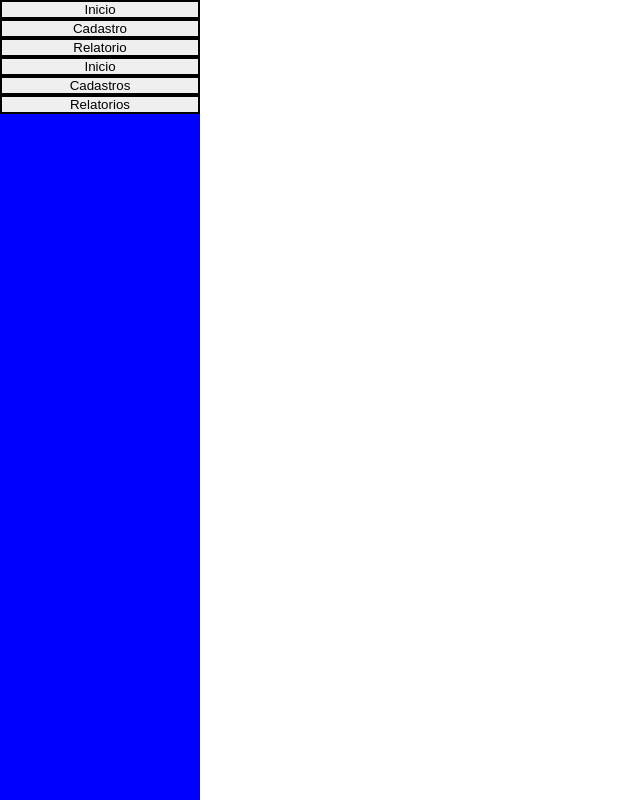
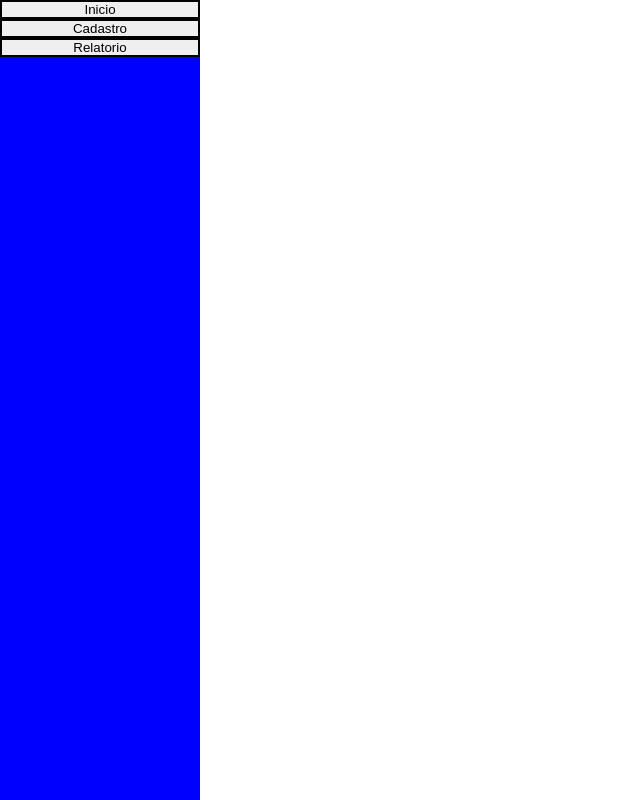
Before and after one commit to rodrigobeckmann/lsm-project, a React (Vite) app: page / in a window 1280 px wide. Shown: the whole page, without its empty margins (0-640 px from the left). Built offline with nearby package versions, Linux system fonts and the light colour scheme.

Commit message:
adcionado menu e submenu funcional

```diff
--- a/src/MenuData.tsx
+++ b/src/MenuData.tsx
@@ -1,27 +1,14 @@
 const menuData = [
   {
     tittle: 'Inicio',
-    Inicio: {
-      opt1: 'teste1',
-      opt2: 'teste2',
-      opt3: 'teste3',
-    }
   },
   {
     tittle: 'Cadastro',
-    Cadastro: {
-      opt1: 'teste1',
-      opt2: 'teste2',
-      opt3: 'teste3',
-    }
+    subMenu: ['opt1', 'opt2', 'opt3']
   },
   {
     tittle: 'Relatorio',
-    Relatorio: {
-      opt1: 'teste1',
-      opt2: 'teste2',
-      opt3: 'teste3',
-    }
+    subMenu: ['opt1', 'opt2', 'opt3']
   },
 ]
 
--- a/src/components/SideMenu.tsx
+++ b/src/components/SideMenu.tsx
@@ -1,31 +1,27 @@
 import SubMenu from "./SubMenu";
 import { useState } from "react";
 import menuData from "../MenuData";
+import MenuButton from "./buttons/MenuButton";
 
 function SideMenu() {
 
-  const INITIAL_SUB_MENU = {
-    home: false,
-    register: false,
-    report: false,
-  }
-
-  const [subMenu, setSubMenu] = useState(INITIAL_SUB_MENU);
+  const [isSubMenu, setIsSubMenu] = useState('');
 
   return (
     <nav>
+      {menuData.map((menuElement) => (
+        <>
+          <MenuButton
+            handleClick={() => isSubMenu === menuElement.tittle ? setIsSubMenu('') : setIsSubMenu(menuElement.tittle)}
+          >
+            {menuElement.tittle}
+          </MenuButton>
+          {isSubMenu === menuElement.tittle && menuElement.subMenu?.map((element) =>
+            <MenuButton>{element}</MenuButton>
+          )}
+        </>
+      ))}
 
-      {menuData.map((menuElement) =>
-        <button>{menuElement.tittle}</button>)}
-
-      <button
-        onClick={() => subMenu.home === false ? setSubMenu({ ...subMenu, home: true }) : setSubMenu({ ...subMenu, home: false })}
-        id="home">Inicio</button>
-      {subMenu.home && <SubMenu
-        subArray={['teste1', 'teste2']}
-      />}
-      <button>Cadastros</button>
-      <button>Relatorios</button>
     </nav>
   )
 }
--- /dev/null
+++ b/src/components/buttons/MenuButton.tsx
@@ -0,0 +1,16 @@
+type MenuButtonProps = {
+  children: string,
+  handleClick: () => void,
+}
+
+function MenuButton({ children, handleClick }: MenuButtonProps) {
+  return (
+    <button
+      onClick={handleClick}
+    >
+      {children}
+    </button>
+  )
+}
+
+export default MenuButton;
```
